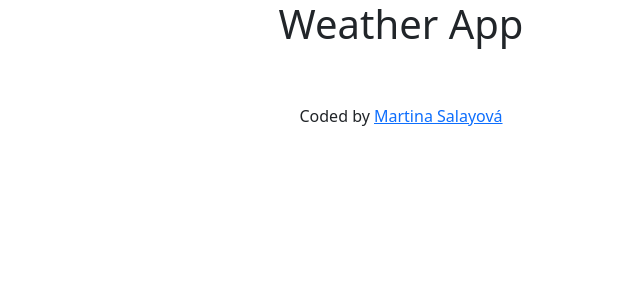
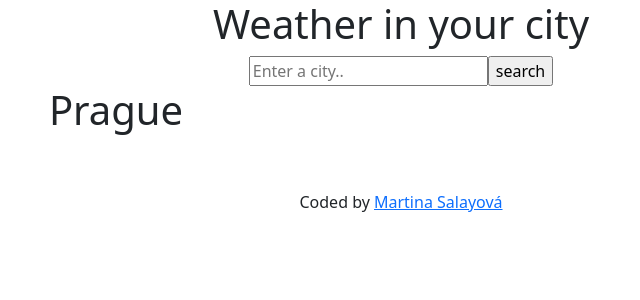
Before and after one commit to martinasalayova/weather-react, a React (Create React App) app: page / in a window 1280 px wide. Shown: the top 300 px of the page, without its empty margins (239-879 px from the left). Built offline with nearby package versions, Linux system fonts and the light colour scheme.

Commit message:
Added basic form

```diff
--- a/src/App.js
+++ b/src/App.js
@@ -5,7 +5,7 @@ function App() {
   return (
     <div className="App">
       <div className="container">
-        <h1>Weather App</h1>
+        <h1>Weather in your city</h1>
         <Weather />
         <br />
         <br />
--- a/src/Weather.js
+++ b/src/Weather.js
@@ -2,5 +2,18 @@ import React, { useState } from "react";
 import axios from "axios";
 
 export default function Weather() {
-  return;
+  return (
+    <div className="Weather">
+      <form>
+        <input type="search" placeholder="Enter a city.." />
+        <input type="submit" value="search" />
+      </form>
+      <div className="row">
+        <div className="col-sm-6">
+          <h1>Prague</h1>
+        </div>
+        <div className="col-sm-6"></div>
+      </div>
+    </div>
+  );
 }
```
